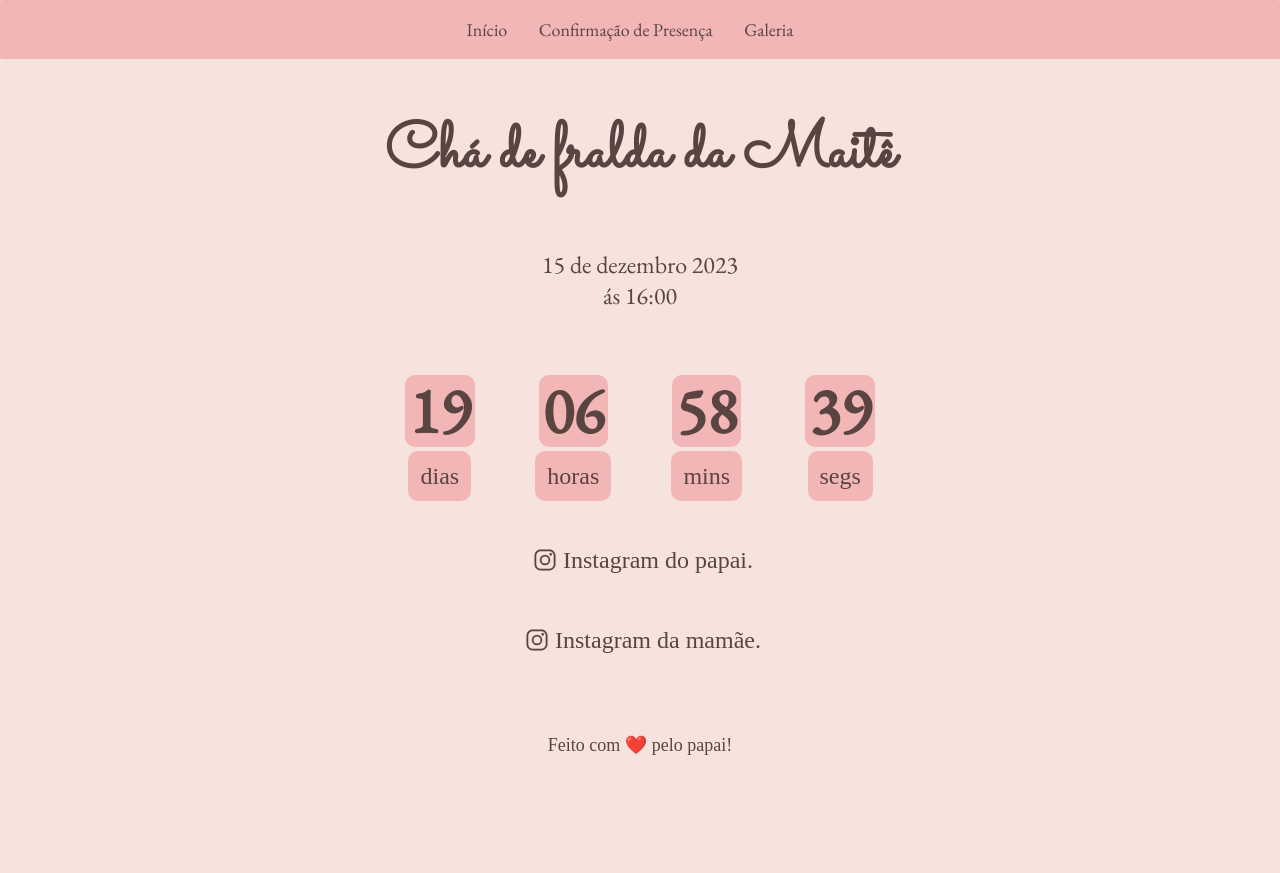
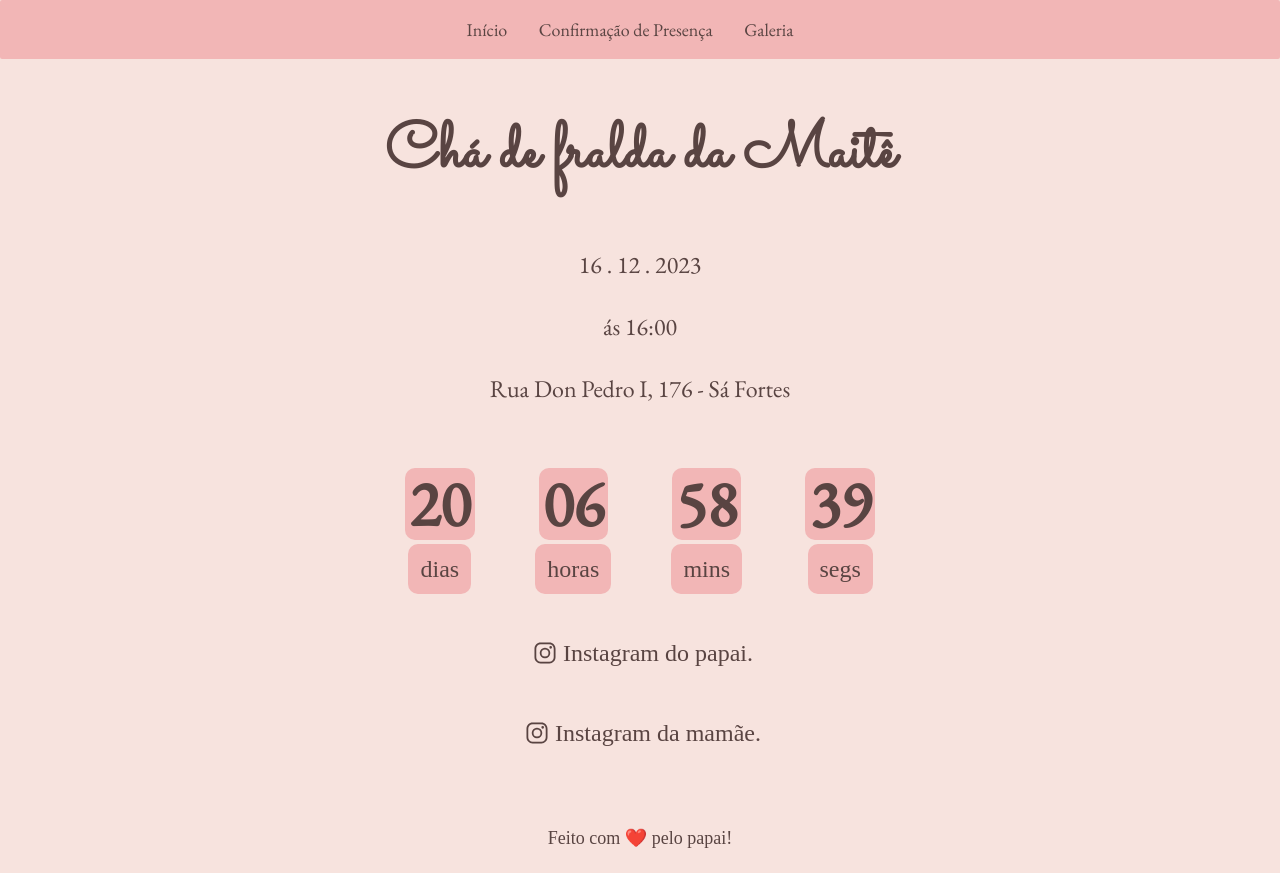
Before and after one commit to Tulipiz/Lista-de-convidados, a website: page src/Menu/index.html in a window 1280 px wide. Before the commit the page ends 800 px from the top, so only its background shows below. Drawn offline with nearby package versions, Linux system fonts and the light colour scheme.

Commit message:
mudando dia do countdown

```diff
--- a/src/Menu/index.html
+++ b/src/Menu/index.html
@@ -52,9 +52,13 @@
       <p><h1>Chá de fralda da Maitê</h1></p>
     </div>
     <div id="subtitle-menu">
-        15 de dezembro 2023
+        16 . 12 . 2023
+        <br>
         <br>
         ás 16:00
+        <br>
+        <br>
+        Rua Don Pedro I, 176 - Sá Fortes
     </div>
     <div class="countdown-container">
         <div class="countdown-el days-c">
--- a/src/Menu/script.js
+++ b/src/Menu/script.js
@@ -3,7 +3,7 @@ const hoursEl = document.getElementById("hours");
 const minsEl = document.getElementById("mins");
 const secondsEl = document.getElementById("seconds");
 
-const teaBaby = "15 dec 2023";
+const teaBaby = "16 dec 2023";
 /* Função do  Countdown(contagem regressiva)*/
 function countdown() {
   const teaBabyDate = new Date(teaBaby);
@@ -51,11 +51,11 @@ span.onclick = function () {
   modal.style.display = "none";
 };
 //Quando o usuário clicar em qualquer lugar fora do modal, feche-o
-window.onclick = function (event) {
-  if (event.target == modal) {
-    modal.style.display = "none";
-  }
-};
+// window.onclick = function (event) {
+//   if (event.target == modal) {
+//     modal.style.display = "none";
+//   }
+// };
 
 async function enviar() {
   const nome = document.getElementById("name").value;
```
